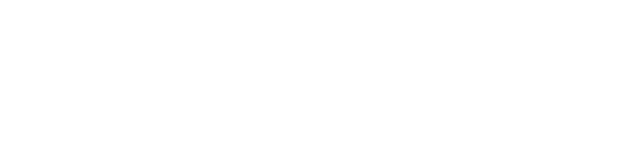
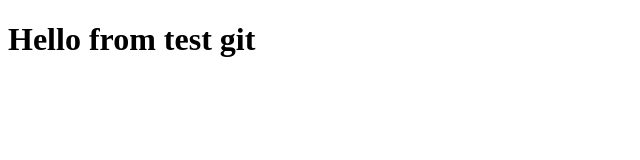
Before and after one commit to asanoviskhak/JS1-Almaty, a plain HTML site: page index.html in a window 1280 px wide. Shown: the whole page, without its empty margins (0-640 px from the left). Drawn offline with Linux system fonts and the light colour scheme.

Commit message:
Edited index.html

```diff
--- a/index.html
+++ b/index.html
@@ -4,7 +4,9 @@
     <meta charset="UTF-8" />
     <meta http-equiv="X-UA-Compatible" content="IE=edge" />
     <meta name="viewport" content="width=device-width, initial-scale=1.0" />
-    <title>Document</title>
+    <title>Hello world!</title>
   </head>
-  <body></body>
+  <body>
+    <h1>Hello from test git</h1>
+  </body>
 </html>
```
